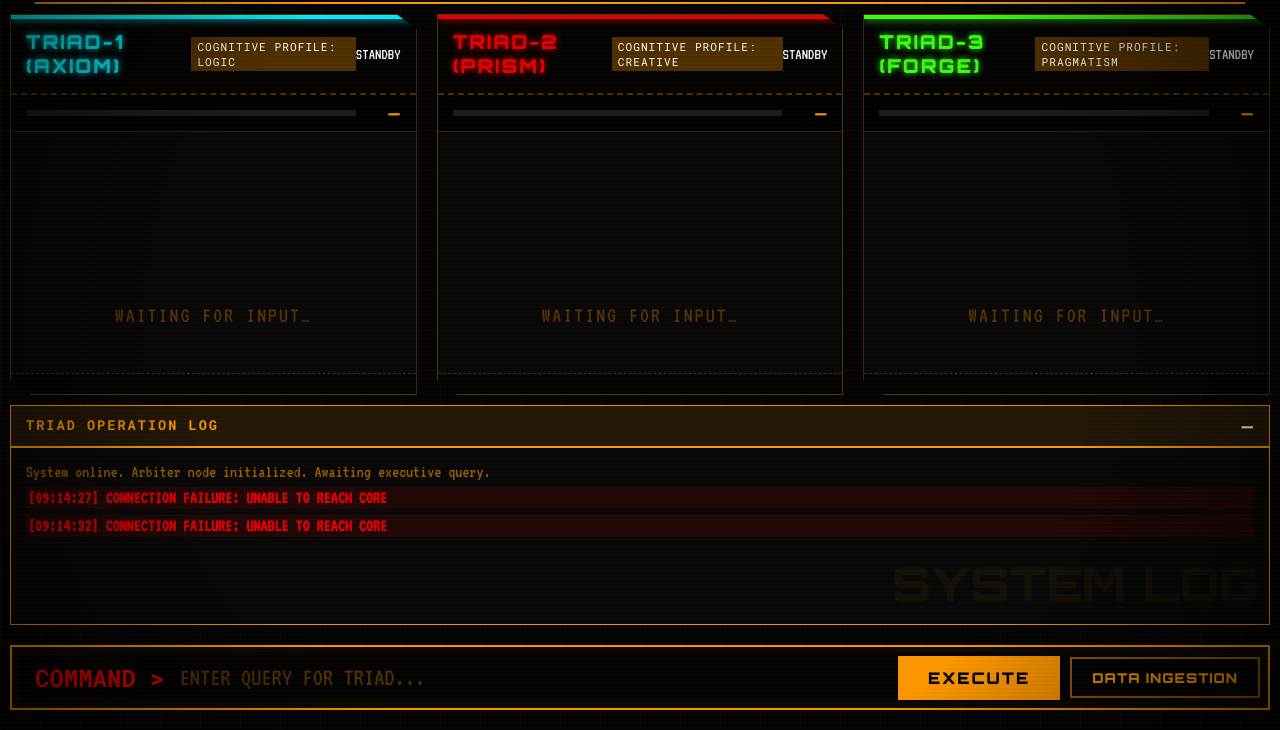
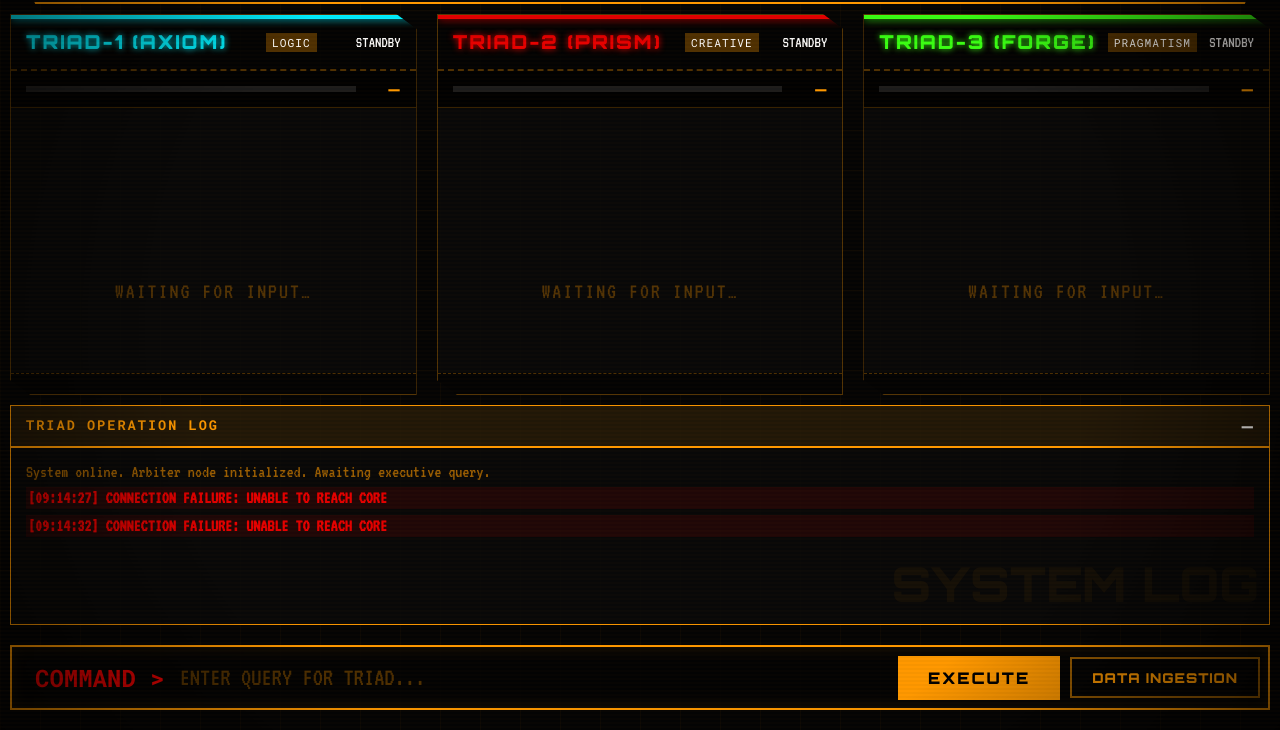
Before and after one commit to lubrz/magi, a website built with Vite: page frontend/index.html in a window 1280 px wide. Shown: the part 70-800 px from the top of the page. Built offline with nearby package versions, Linux system fonts and the light colour scheme; no server answers.

Commit message:
updating project

```diff
--- a/frontend/index.html
+++ b/frontend/index.html
@@ -45,7 +45,7 @@
       <div id="panel-axiom" class="agent-panel" data-agent="axiom">
         <div class="panel-header">
           <span class="agent-label agent-axiom">TRIAD-1 (AXIOM)</span>
-          <span class="agent-role">COGNITIVE PROFILE: LOGIC </span>
+          <span class="agent-role"> LOGIC </span>
           <span class="agent-status" id="axiom-status">STANDBY</span>
         </div>
         <div class="confidence-bar-wrapper">
@@ -66,7 +66,7 @@
       <div id="panel-prism" class="agent-panel" data-agent="prism">
         <div class="panel-header">
           <span class="agent-label agent-prism">TRIAD-2 (PRISM)</span>
-          <span class="agent-role">COGNITIVE PROFILE: CREATIVE</span>
+          <span class="agent-role"> CREATIVE</span>
           <span class="agent-status" id="prism-status">STANDBY</span>
         </div>
         <div class="confidence-bar-wrapper">
@@ -87,7 +87,7 @@
       <div id="panel-forge" class="agent-panel" data-agent="forge">
         <div class="panel-header">
           <span class="agent-label agent-forge">TRIAD-3 (FORGE)</span>
-          <span class="agent-role">COGNITIVE PROFILE: PRAGMATISM</span>
+          <span class="agent-role"> PRAGMATISM</span>
           <span class="agent-status" id="forge-status">STANDBY</span>
         </div>
         <div class="confidence-bar-wrapper">
```
